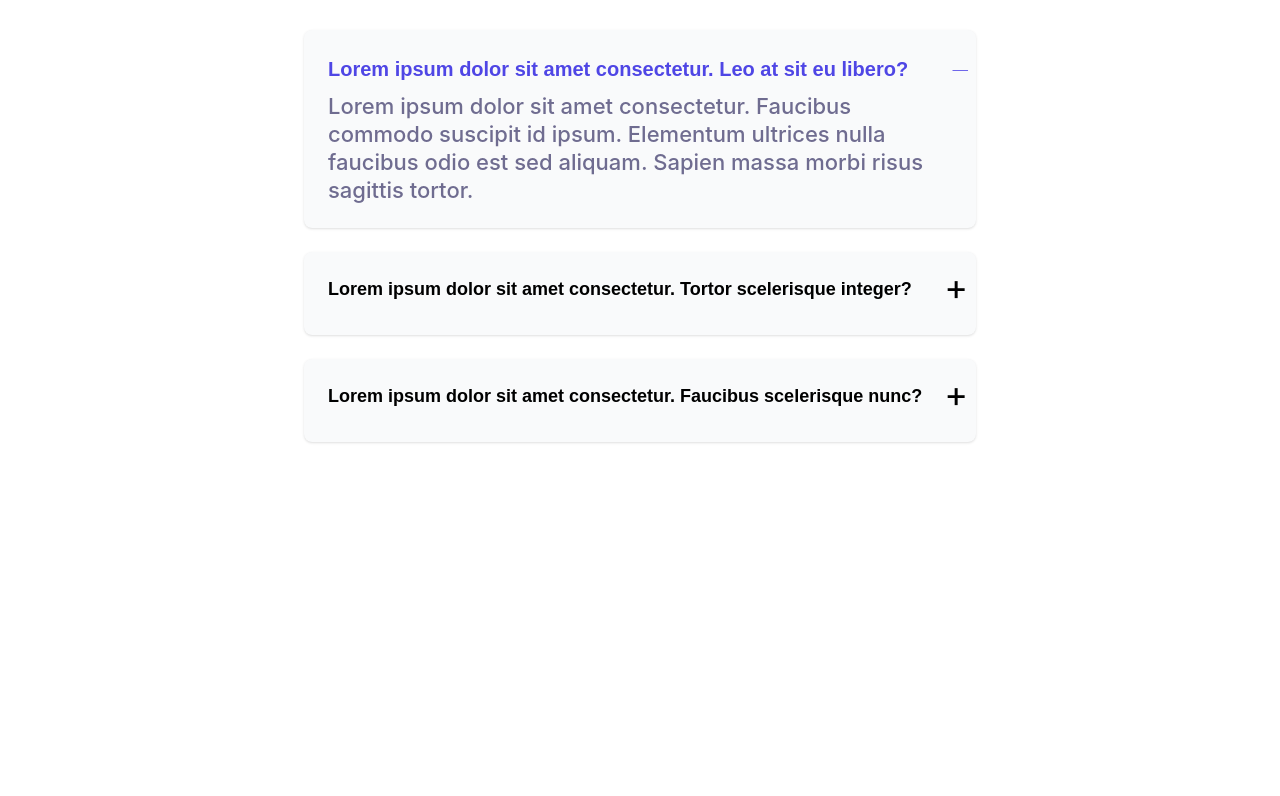
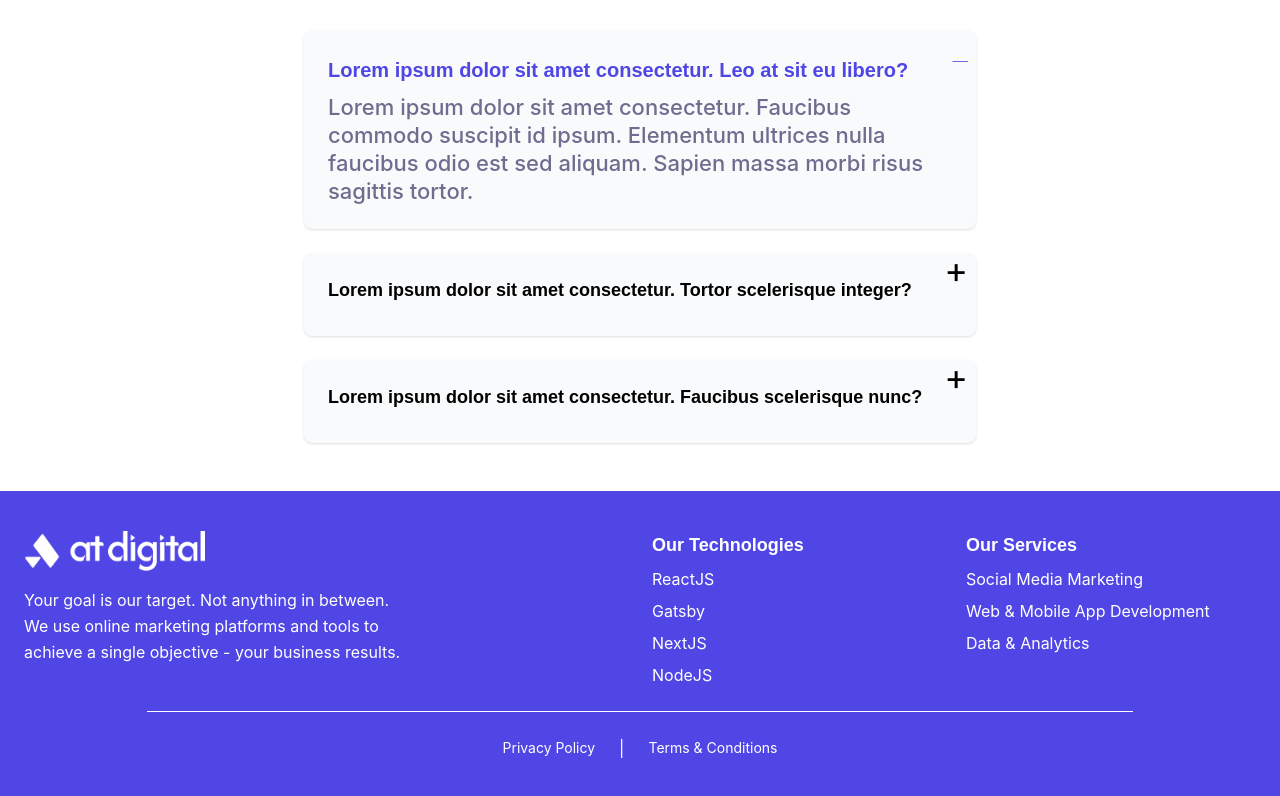
Before and after one commit to GAP-Pathum/AtDigital, a React (Vite) app: page / in a window 1280 px wide. Shown: the part 1618-2414 px from the top of the page. Before the commit the page ends 2108 px from the top, so only its background shows below. Built offline with nearby package versions, Linux system fonts and the light colour scheme.

Commit message:
feat: add Footer component and integrate it into Landing page

```diff
--- a/src/Pages/Landing.jsx
+++ b/src/Pages/Landing.jsx
@@ -1,5 +1,6 @@
 import React from 'react';
 import Navbar from '../components/Navbar';
+import Footer from '../components/Footer'
 import HeroSection from '../components/HeroSection';
 import image1 from '../assets/images/image1.png';
 import image2 from '../assets/images/image2.png';
@@ -84,9 +85,9 @@ const Landing = () => {
                 </div>
             </div>
 
-            <div className="w-[90%] md:w-[80%] lg:w-[60%] mx-auto p-4 md:p-8 lg:p-12 bg-white mt-4 md:mt-8">
+            <div className="w-[90%] md:w-[80%] lg:w-[60%] mx-auto p-4 md:p-8 lg:p-12 bg-white mt-10 md:mt-8">
                 {/* FAQ Heading */}
-                <h2 className="text-2xl md:text-3xl lg:text-4xl font-bold mb-6 lg:mb-8 text-center" style={{ color: colors.subtopic }}>
+                <h2 className="text-[27px] font-bold mb-6 lg:mb-8 text-center" style={{ color: colors.subtopic }}>
                     Frequently Asked Questions
                 </h2>
 
@@ -94,7 +95,7 @@ const Landing = () => {
                 <div className="space-y-4 md:space-y-6">
                     {/* FAQ Item 1 */}
                     <div className="bg-gray-50 p-4 md:p-6 rounded-lg shadow-sm relative">
-                        <h3 className="text-[18px] md:text-[20px] font-semibold mb-2" style={{ color: colors.subtopic }}>
+                        <h3 className="text-[18px] md:text-[20px] font-semibold mb-2 text-left" style={{ color: colors.subtopic }}>
                             Lorem ipsum dolor sit amet consectetur. Leo at sit eu libero?
                         </h3>
                         <p className="md:text-left text-[16px] md:text-[22px] lg:text-[22px] font-medium" style={{
@@ -105,26 +106,28 @@ const Landing = () => {
                         }}>
                             Lorem ipsum dolor sit amet consectetur. Faucibus commodo suscipit id ipsum. Elementum ultrices nulla faucibus odio est sed aliquam. Sapien massa morbi risus sagittis tortor.
                         </p>
-                        <span className="absolute top-0 right-2 cursor-pointer text-[30px] md:text-[36px]" style={{ fontFamily: 'Inter', fontWeight: 100, color: colors.subtopic }}>_</span>
+                        <span className="absolute top-[-10px] right-2 cursor-pointer text-[30px] md:text-[36px]" style={{ fontFamily: 'Inter', fontWeight: 100, color: colors.subtopic }}>_</span>
                     </div>
 
                     {/* FAQ Item 2 */}
                     <div className="bg-gray-50 p-4 md:p-6 rounded-lg shadow-sm relative">
-                        <h3 className="text-[16px] md:text-[18px] font-semibold mb-2" style={{ color: colors.heading }}>
+                        <h3 className="text-[16px] md:text-[18px] font-semibold mb-2 text-left" style={{ color: colors.heading }}>
                             Lorem ipsum dolor sit amet consectetur. Tortor scelerisque integer?
                         </h3>
-                        <span className="absolute top-2 right-2 cursor-pointer text-[30px] md:text-[36px]" style={{ fontFamily: 'Inter', fontWeight: 400, color: colors.headings }}>+</span>
+                        <span className="absolute top-[-10px] right-2 cursor-pointer text-[30px] md:text-[36px]" style={{ fontFamily: 'Inter', fontWeight: 400, color: colors.headings }}>+</span>
                     </div>
 
                     {/* FAQ Item 3 */}
                     <div className="bg-gray-50 p-4 md:p-6 rounded-lg shadow-sm relative">
-                        <h3 className="text-[16px] md:text-[18px] font-semibold mb-2" style={{ color: colors.heading }}>
+                        <h3 className="text-[16px] md:text-[18px] font-semibold mb-2 text-left" style={{ color: colors.heading }}>
                             Lorem ipsum dolor sit amet consectetur. Faucibus scelerisque nunc?
                         </h3>
-                        <span className="absolute top-2 right-2 cursor-pointer text-[30px] md:text-[36px]" style={{ fontFamily: 'Inter', fontWeight: 400, color: colors.headings }}>+</span>
+                        <span className="absolute top-[-10px] right-2 cursor-pointer text-[30px] md:text-[36px]" style={{ fontFamily: 'Inter', fontWeight: 400, color: colors.headings }}>+</span>
                     </div>
                 </div>
             </div>
+
+            <Footer/>
         </>
     );
 };
--- a/src/components/Footer.jsx
+++ b/src/components/Footer.jsx
@@ -0,0 +1,59 @@
+import React from 'react';
+import colors from '../context/colors';
+import logo from '../assets/images/Logo.png';
+
+const Footer = () => {
+    const technologies = ['ReactJS', 'Gatsby', 'NextJS', 'NodeJS'];
+    const services = ['Social Media Marketing', 'Web & Mobile App Development', 'Data & Analytics'];
+
+    return (
+        <footer className="w-full text-white py-10 px-6" style={{ backgroundColor: colors.primary, zIndex: 1000 }}>
+            <div className="max-w-7xl mx-auto">
+                {/* Main Content */}
+                <div className="grid grid-cols-1 md:grid-cols-2 gap-6 text-left">
+
+                    {/* Logo & Description */}
+                    <div className="flex flex-col items-start mb-8 md:mb-0">
+                        <img src={logo} alt="Logo" className="h-10 w-auto mb-4" />
+                        <p className="text-sm md:text-base leading-relaxed max-w-sm">
+                            Your goal is our target. Not anything in between. We use online marketing platforms
+                            and tools to achieve a single objective - your business results.
+                        </p>
+                    </div>
+                    {/* Technologies & Services */}
+                    <div className="flex flex-col sm:flex-row md:flex-row gap-6 w-full">
+                        <div className="w-full md:w-1/2">
+                            <h3 className="text-lg font-bold mb-2">Our Technologies</h3>
+                            <div className="flex flex-col gap-2">
+                                {technologies.map((tech, index) => (
+                                    <span key={index} className="text-sm md:text-base">{tech}</span>
+                                ))}
+                            </div>
+                        </div>
+
+                        <div className="w-full md:w-1/2">
+                            <h3 className="text-lg font-bold mb-2">Our Services</h3>
+                            <div className="flex flex-col gap-2">
+                                {services.map((service, index) => (
+                                    <span key={index} className="text-sm md:text-base">{service}</span>
+                                ))}
+                            </div>
+                        </div>
+                    </div>
+                </div>
+
+                {/* Divider */}
+                <div className="my-6 border-t w-[80%] mx-auto"></div>
+
+                {/* Footer Links */}
+                <div className="flex flex-row md:flex-row items-center justify-center space-y-0 space-x-4 md:space-y-0 md:space-x-6">
+                    <a href="#privacy" className="text-sm hover:underline">Privacy Policy</a>
+                    <span>|</span>
+                    <a href="#terms" className="text-sm hover:underline">Terms & Conditions</a>
+                </div>
+            </div>
+        </footer>
+    );
+};
+
+export default Footer;
```
